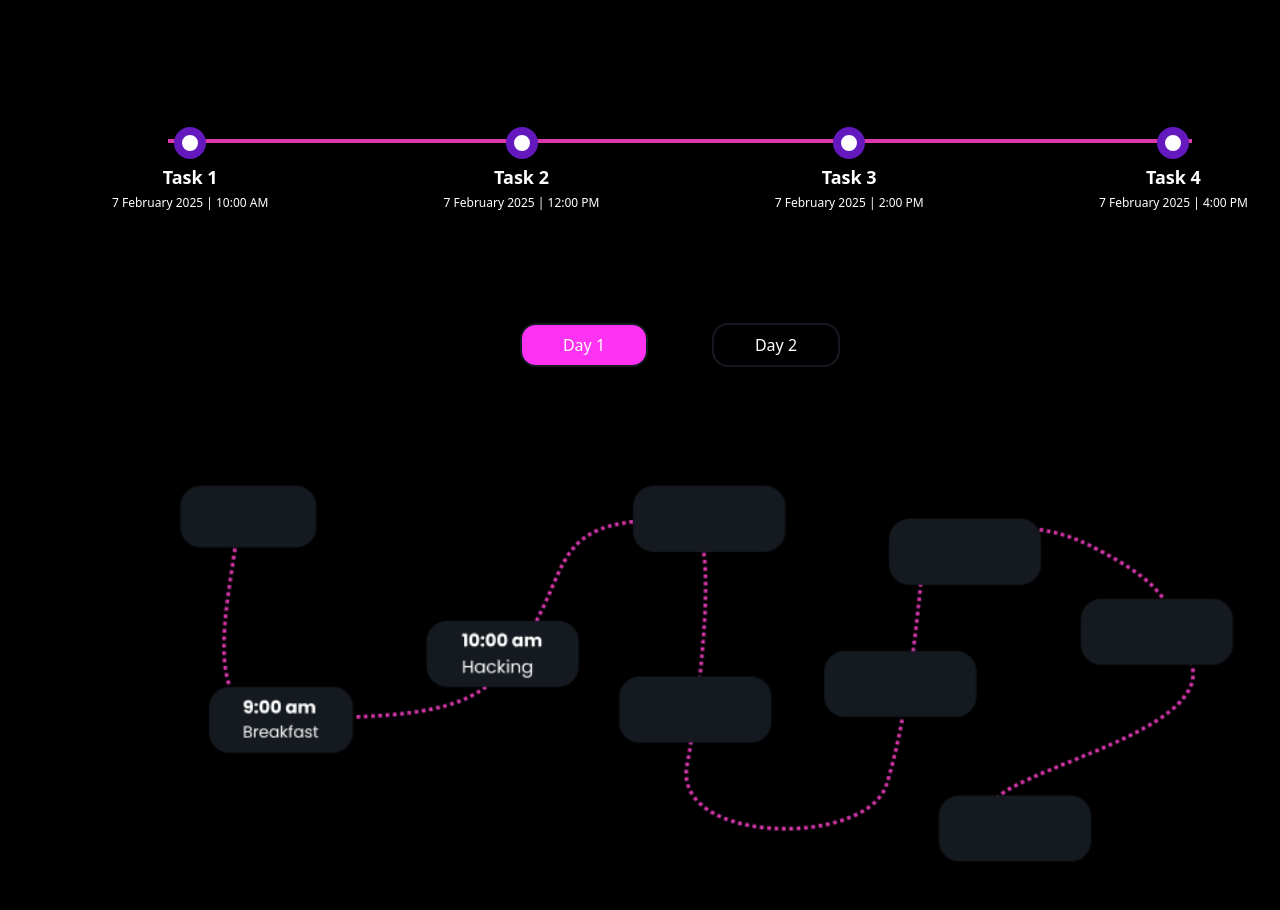
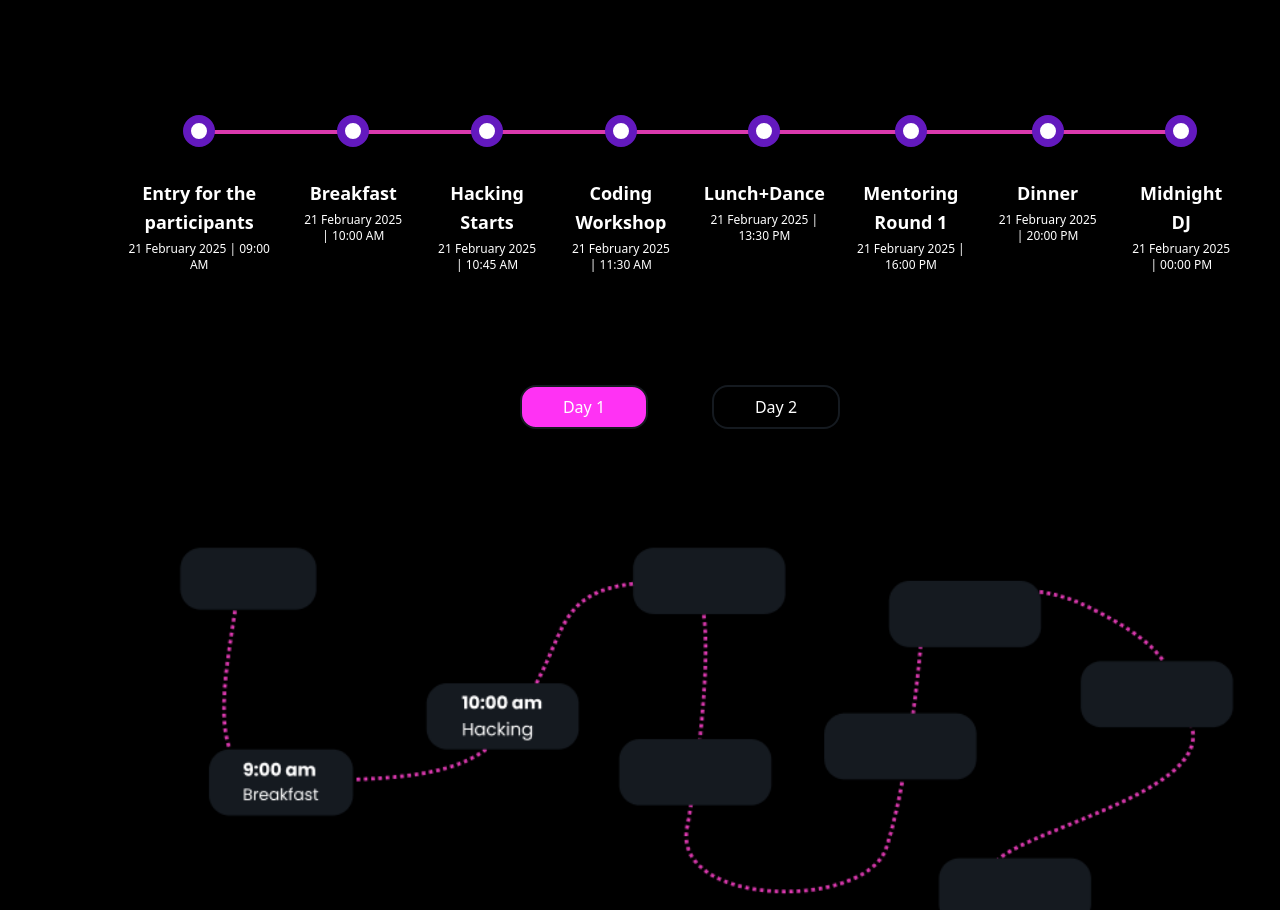
Before and after one commit to THEGAMECHANGER416/CodeKshetra2.0, a React (Vite) app: page /#/ in a window 1280 px wide. Shown: the part 2354-3264 px from the top of the page. Built offline with nearby package versions, Linux system fonts and the light colour scheme.

Commit message:
updated TimeLine

```diff
--- a/src/components/custom/TimeLine.tsx
+++ b/src/components/custom/TimeLine.tsx
@@ -18,18 +18,28 @@ const dayData: DayContent[] = [
   {
     title: 'Day 1',
     tasks: [
-      { time: '10:00 AM', description: 'Task 1', date: '7 February 2025' },
-      { time: '12:00 PM', description: 'Task 2', date: '7 February 2025' },
-      { time: '2:00 PM', description: 'Task 3', date: '7 February 2025' },
-      { time: '4:00 PM', description: 'Task 4', date: '7 February 2025' },
+      { time: '09:00 AM', description: 'Entry for the participants', date: '21 February 2025' },
+      { time: '10:00 AM', description: 'Breakfast', date: '21 February 2025' },
+      { time: '10:45 AM', description: 'Hacking Starts', date: '21 February 2025' },
+      { time: '11:30 AM', description: 'Coding Workshop', date: '21 February 2025' },
+      { time: '13:30 PM', description: 'Lunch+Dance', date: '21 February 2025' },
+      { time: '16:00 PM', description: 'Mentoring Round 1', date: '21 February 2025' },
+      { time: '20:00 PM', description: 'Dinner', date: '21 February 2025' },
+      { time: '00:00 PM', description: 'Midnight DJ', date: '21 February 2025' },
+
     ],
   },
   {
     title: 'Day 2',
     tasks: [
-      { time: '9:00 AM', description: 'Task 1', date: '8 February 2025' },
-      { time: '11:00 AM', description: 'Task 2', date: '8 February 2025' },
-      { time: '3:00 PM', description: 'Task 3', date: '8 February 2025' },
+      { time: '06:00 AM', description: 'Early Morning Tea', date: '22 February 2025' },
+      { time: '08:30 AM', description: 'Breakfast', date: '22 February 2025' },
+      { time: '11:00 AM', description: 'Mentoring Round 2', date: '22 February 2025' },
+      { time: '13:00 PM', description: 'Lunch', date: '22 February 2025' },
+      { time: '15:00 PM', description: 'Result Declaration for top 15', date: '22 February 2025' },
+      { time: '16:30 PM', description: 'Judgement Round Begins', date: '22 February 2025' },
+      { time: '18:30 PM', description: 'Winner Declaration', date: '22 February 2025' },
+
     ],
   },
 ];
@@ -42,27 +52,39 @@ const TimeLine: React.FC = () => {
       <h1 className="md:text-[12rem] font-bebas text-6xl text-pink font-bold mb-[4rem] md:mb-[6rem] text-center">
         EVENT SCHEDULE
       </h1>
+{/* Horizontal timeline for larger screens */}
+{/* Horizontal timeline for larger screens */}
+{/* Horizontal timeline for larger screens */}
+<div className="relative mb-[7rem] hidden md:flex">
+  {/* Background line */}
+  <div className="absolute bg-pink h-1 top-1/2 left-[5rem] right-16 z-0 transform md:translate-y-[-4.5rem]"></div>
 
-      {/* Horizontal timeline for larger screens */}
-      <div className="relative mb-[7rem] hidden md:block">
-        <div className="absolute bg-pink h-1  left-14 right-14 z-0 transform md:-translate-y-[-0.5rem]"></div>
+  {dayData[selectedDay].tasks.map((task, index) => (
+    <div
+      key={index}
+      className="flex flex-col items-center relative px-4"
+      style={{ textAlign: "center" }}
+    >
+      {/* Circle aligned with horizontal line */}
+      <div className="bg-white w-8 h-8 rounded-full border-8 border-purple z-10 relative -translate-y-1/2">
 
-        <div className="flex flex-col md:flex-row md:items-center md:justify-between">
-          {dayData[selectedDay].tasks.map((task, index) => (
-            <div key={index} className="flex flex-col items-center mb-8 md:mb-0 relative">
-              <div className="flex flex-col items-center">
-                {/* Circles */}
-                <div className="bg-white w-8 h-8 rounded-full border-8 border-purple z-10 relative top-[-4px]"></div>
-                <span className="text-lg text-white font-bold text-center">{task.description}</span>
-                <span className="text-xs text-white text-center mt-1">{`${task.date} | ${task.time}`}</span>
-              </div>
-              {index < dayData[selectedDay].tasks.length - 1 && (
-                <div className="md:hidden h-16 w-1 bg-purple-600"></div>
-              )}
-            </div>
-          ))}
-        </div>
       </div>
+
+      {/* Text content below each circle */}
+      <div className="flex flex-col items-center mt-4">
+        <span className="text-lg text-white font-bold text-center leading-tight md:leading-normal lg:leading-relaxed">
+          {task.description}
+        </span>
+        <span className="text-xs text-white mt-1">{`${task.date} | ${task.time}`}</span>
+      </div>
+    </div>
+  ))}
+</div>
+
+
+
+
+
 
       {/* Vertical timeline for small screens */}
       <div className="block md:hidden relative mb-10">
```
